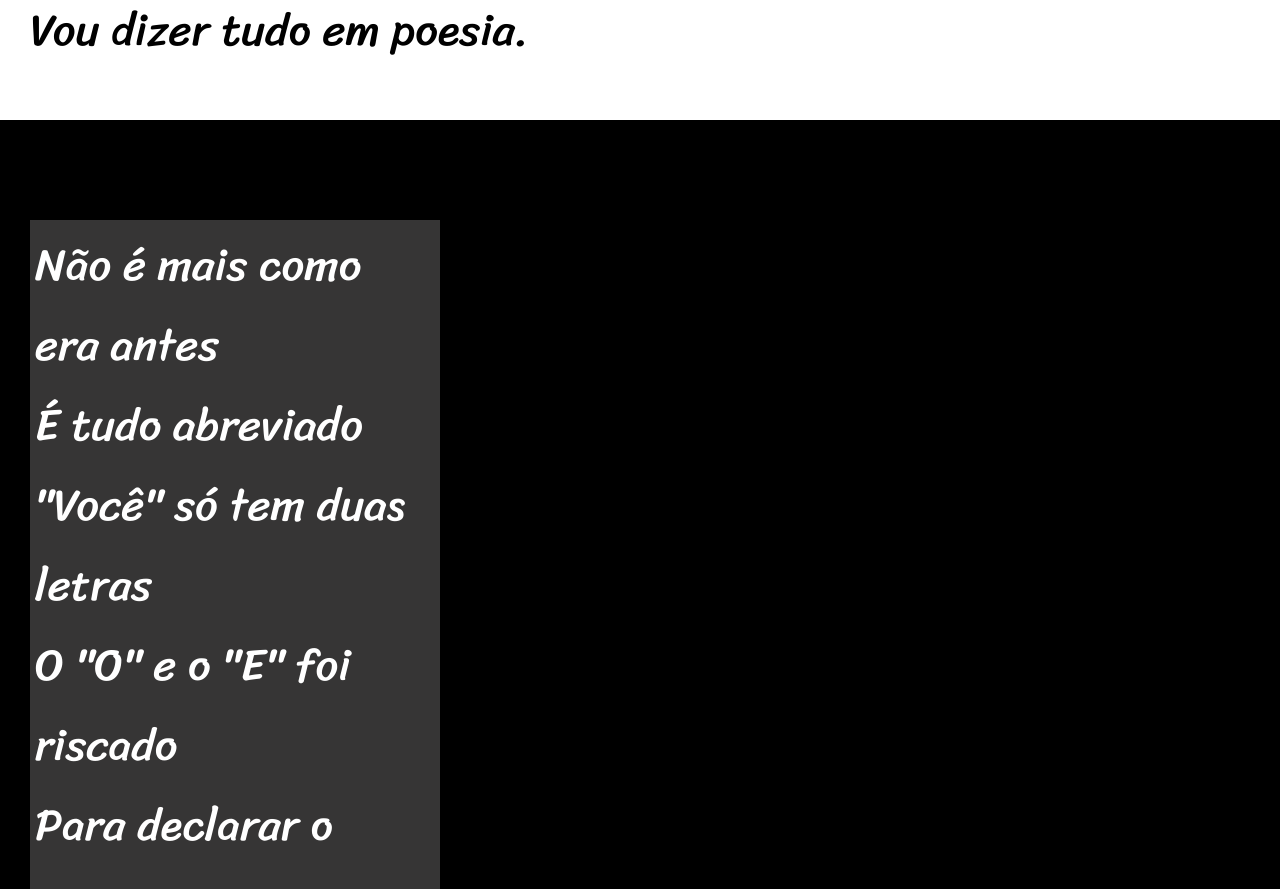
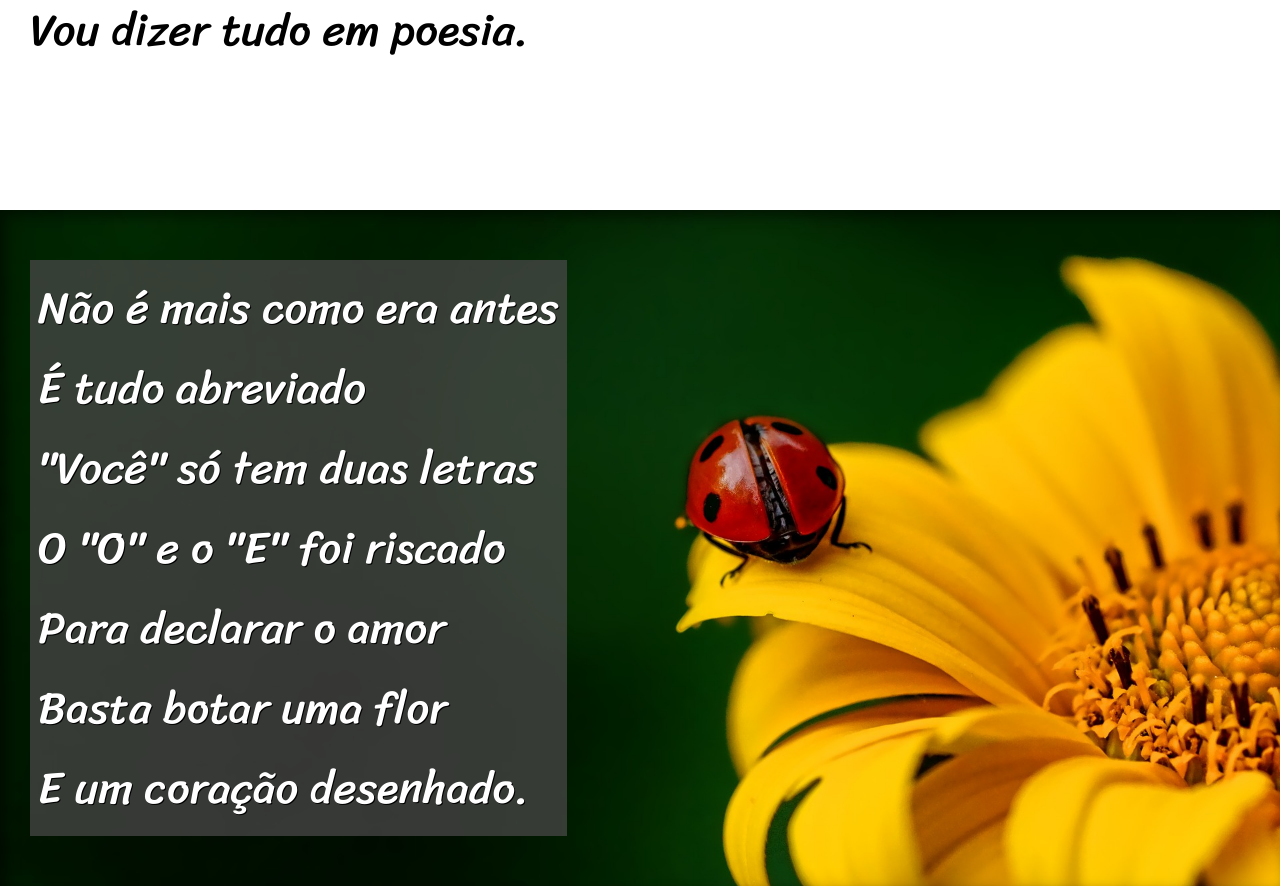
Before and after one commit to yasmimdealbuquerque/html-css, a plain HTML site: page desafios/d011/index.html in a window 1280 px wide. Shown: the part 800-1689 px from the top of the page. Drawn offline with Linux system fonts and the light colour scheme.

Commit message:
d011 atualizado

```diff
--- a/desafios/d011/estilo/style.css
+++ b/desafios/d011/estilo/style.css
@@ -64,18 +64,36 @@ section.normal{
     color: black;
 }
 
+section > p {
+    padding-bottom: 2em;
+}
+
 section.imagem{
-    padding-top: 100px;
-    padding-bottom: 100px;
-    background-color: rgb(0, 0, 0);
+    padding-top: 50px;
+    padding-bottom:50px;
+    background-color: rgba(0, 0, 0, 0.548);
     color: white;
+    box-shadow: inset 6px 6px 13px 0px rgba(0, 0, 0, 0.5);
+    background-attachment: fixed;
 }
 
 section.imagem > p{
     display: inline-block;
-    padding: 5px;
-    width: 400px;
+    padding: 8px;
     background-color: rgba(75, 74, 74, 0.726);
+    text-shadow: 1px 1px 0px black;
+}
+
+section#img01{
+background-image: url('../imagens/background001.jpg');
+background-position: right center;
+background-size: cover;
+}
+
+section#img02{
+background-image: url('../imagens/background002.jpg');
+background-position: left ;
+background-size: cover;
 }
 footer{
     background-color: black;
--- a/desafios/d011/index.html
+++ b/desafios/d011/index.html
@@ -25,7 +25,7 @@
             </p>
         </section>
 
-        <section class="imagem">
+        <section class="imagem" id="img01">
             <p>
                 Não é mais como era antes <br>
                 É tudo abreviado <br>
@@ -59,7 +59,7 @@
             </p>
         </section>
 
-        <section class="imagem">
+        <section class="imagem" id="img02">
             <p>
                 Tenho saudade das cartas <br>
                 Escritas com a própria mão <br>
```
